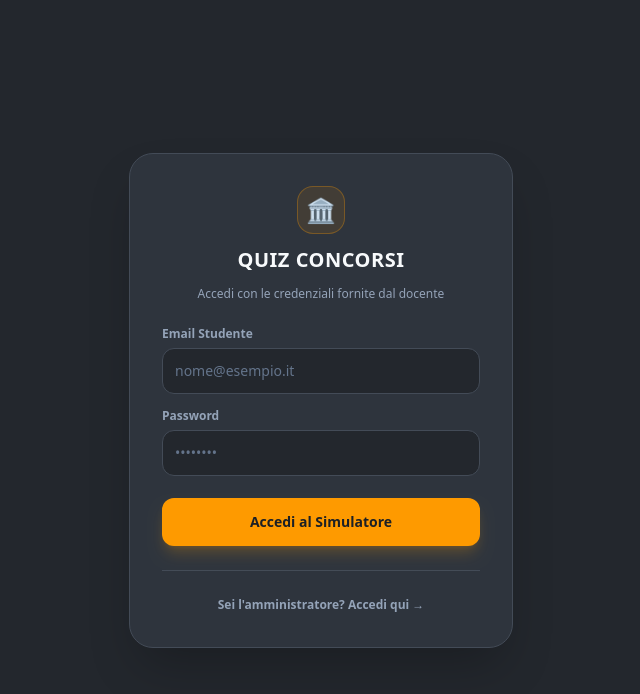
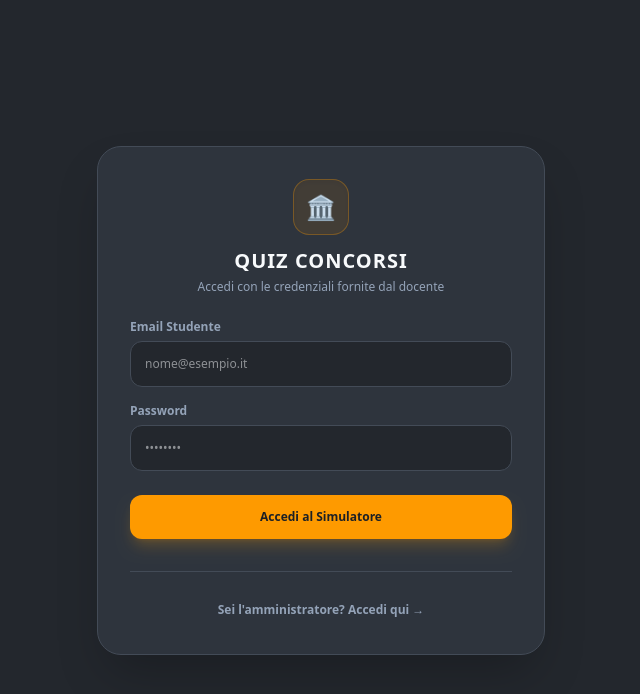
Before and after one commit to albertopezconcorso-tech/quiz-concorsi, a Next.js app: page /login in a window 1280 px wide. Shown: the top 694 px of the page, without its empty margins (319-959 px from the left). Built offline with nearby package versions, Linux system fonts and the light colour scheme; no server answers.

Commit message:
Ripristinato link cliccabile admin nel login

```diff
--- a/src/app/login/page.js
+++ b/src/app/login/page.js
@@ -9,80 +9,93 @@ export default function LoginPage() {
   const router = useRouter();
   const [email, setEmail] = useState('');
   const [password, setPassword] = useState('');
+  const [caricamento, setCaricamento] = useState(false);
   const [errore, setErrore] = useState('');
-  const [caricamento, setCaricamento] = useState(false);
 
   const handleLogin = async (e) => {
     e.preventDefault();
     setCaricamento(true);
     setErrore('');
 
-    const { error } = await supabase.auth.signInWithPassword({
-      email: email.trim(),
-      password: password,
+    const { data, error } = await supabase.auth.signInWithPassword({
+      email,
+      password,
     });
 
     if (error) {
-      setErrore('Credenziali non valide. Verifica email e password.');
+      setErrore('Credenziali non corrette o utente inesistente.');
       setCaricamento(false);
-    } else {
+    } else if (data?.user) {
       router.push('/');
     }
   };
 
   return (
-    <main className="min-h-screen bg-[#23272D] text-[#F8FAFC] flex flex-col items-center justify-center p-4 font-sans">
-      <div className="w-full max-w-sm bg-[#2E343D] p-8 rounded-3xl border border-[#434B57] shadow-2xl">
-        <div className="text-center mb-6">
-          <div className="w-12 h-12 rounded-2xl bg-amber-500/10 border border-amber-500/30 text-amber-400 flex items-center justify-center text-2xl mx-auto mb-3">
+    <main className="min-h-screen bg-[#23272D] flex items-center justify-center p-4 font-sans">
+      <div className="w-full max-w-md bg-[#2E343D] border border-[#434B57] p-8 rounded-3xl shadow-2xl">
+        {/* LOGO */}
+        <div className="flex flex-col items-center mb-6">
+          <div className="w-14 h-14 rounded-2xl bg-amber-500/10 border border-amber-500/30 text-amber-400 flex items-center justify-center text-2xl mb-3 shadow-inner">
             🏛️
           </div>
-          <h1 className="text-xl font-black text-[#F8FAFC] tracking-wide">QUIZ CONCORSI</h1>
-          <p className="text-[#94A3B8] text-xs mt-3">Accedi con le credenziali fornite dal docente</p>
+          <h1 className="text-xl font-black uppercase tracking-wider text-[#F8FAFC]">
+            Quiz Concorsi
+          </h1>
+          <p className="text-xs text-[#94A3B8] mt-1 text-center">
+            Accedi con le credenziali fornite dal docente
+          </p>
         </div>
 
-        <form onSubmit={handleLogin} className="flex flex-col gap-3.5">
+        {errore && (
+          <div className="mb-4 p-3 bg-rose-950/40 border border-rose-500/40 text-rose-300 text-xs rounded-xl font-bold text-center">
+            {errore}
+          </div>
+        )}
+
+        <form onSubmit={handleLogin} className="flex flex-col gap-4">
           <div>
-            <label className="text-xs font-bold text-[#94A3B8] block mb-1.5">Email Studente</label>
+            <label className="block text-xs font-bold text-[#94A3B8] mb-1.5">
+              Email Studente
+            </label>
             <input
               type="email"
-              placeholder="nome@esempio.it"
+              required
               value={email}
               onChange={(e) => setEmail(e.target.value)}
-              className="w-full p-3 bg-[#23272D] border border-[#434B57] rounded-xl text-[#F8FAFC] placeholder-[#64748B] text-sm focus:outline-none focus:border-amber-500 transition-all"
-              required
+              placeholder="nome@esempio.it"
+              className="w-full p-3.5 bg-[#23272D] border border-[#434B57] rounded-xl text-xs text-[#F8FAFC] focus:outline-none focus:border-amber-500"
             />
           </div>
 
           <div>
-            <label className="text-xs font-bold text-[#94A3B8] block mb-1.5">Password</label>
+            <label className="block text-xs font-bold text-[#94A3B8] mb-1.5">
+              Password
+            </label>
             <input
               type="password"
-              placeholder="••••••••"
+              required
               value={password}
               onChange={(e) => setPassword(e.target.value)}
-              className="w-full p-3 bg-[#23272D] border border-[#434B57] rounded-xl text-[#F8FAFC] placeholder-[#64748B] text-sm focus:outline-none focus:border-amber-500 transition-all"
-              required
+              placeholder="••••••••"
+              className="w-full p-3.5 bg-[#23272D] border border-[#434B57] rounded-xl text-xs text-[#F8FAFC] focus:outline-none focus:border-amber-500"
             />
           </div>
-
-          {errore && (
-            <div className="p-3 bg-rose-500/10 border border-rose-500/20 text-rose-400 text-xs font-semibold rounded-xl text-center">
-              {errore}
-            </div>
-          )}
 
           <button
             type="submit"
             disabled={caricamento}
-            className="mt-2 bg-amber-500 hover:bg-amber-400 text-[#1C2025] font-black py-3.5 rounded-xl text-sm transition-all shadow-lg shadow-amber-500/20 active:scale-[0.99] cursor-pointer disabled:opacity-50"
+            className="w-full bg-amber-500 hover:bg-amber-400 text-[#1C2025] font-black py-3.5 rounded-xl text-xs transition-all shadow-lg shadow-amber-500/20 active:scale-[0.99] cursor-pointer disabled:opacity-50 mt-2"
           >
             {caricamento ? 'Accesso in corso...' : 'Accedi al Simulatore'}
           </button>
         </form>
 
-        <div className="mt-6 pt-5 border-t border-[#434B57] text-center">
-          <Link href="/admin" className="text-xs font-semibold text-[#94A3B8] hover:text-amber-400 transition-colors">
+        {/* LINK ADMIN FUNZIONANTE */}
+        <div className="mt-8 pt-6 border-t border-[#434B57] text-center">
+          <Link
+            href="/admin"
+            className="text-xs font-bold text-[#94A3B8] hover:text-amber-400 transition-colors inline-block cursor-pointer py-1"
+          >
             Sei l&apos;amministratore? Accedi qui →
           </Link>
         </div>
```
